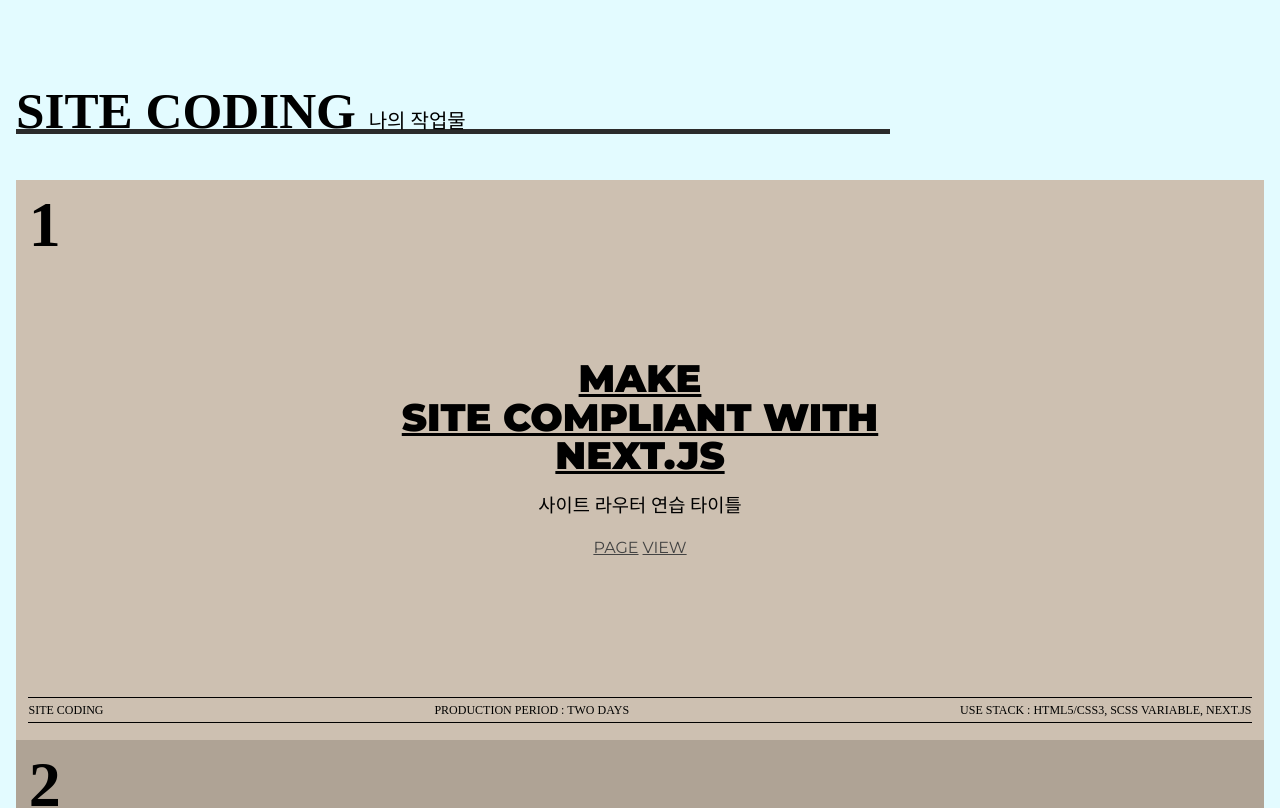
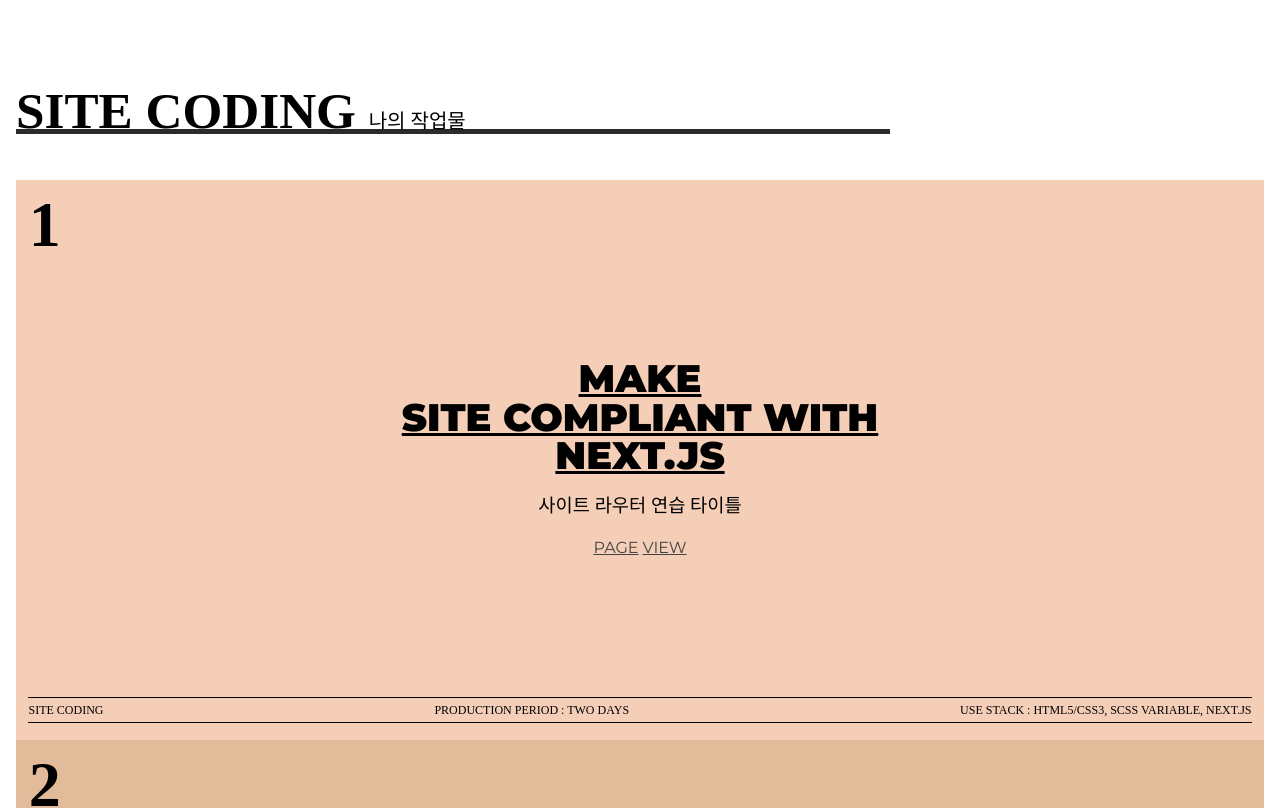
Before and after one commit to sini1004/PORTFOLIO, a React (Create React App) app: page /site in a window 1280 px wide. Shown: the top 808 px of the page. Built offline with nearby package versions, Linux system fonts and the light colour scheme; a small style sheet from the web is missing; a web font is replaced by a local one.

Commit message:
포트폴리오 부분에서 프로젝트로 수정 및 데이터 추가 진행, 기본 색상 수정

```diff
--- a/src/assets/scss/section/_port.scss
+++ b/src/assets/scss/section/_port.scss
@@ -1,12 +1,12 @@
-#port {
+#pro {
   width: 100%;
   margin-top: 30vh;
   // overflow: hidden;
 }
-.port__inner {
+.pro__inner {
   padding: 16px;
 
-  .port__title {
+  .pro__title {
     width: 100%;
     height: 5vw;
     font-size: 4vw;
@@ -25,12 +25,12 @@
       line-height: 2;
     }
   }
-  .port__wrap {
+  .pro__wrap {
     display: flex;
     flex-wrap: wrap;
-    width: 6000px;
+    width: 5000px;
 
-    .port__item {
+    .pro__item {
       width: 500px;
       height: 70vh;
       background-color: var(--subBg100);
@@ -53,16 +53,16 @@
         background-color: var(--subBg500);
       }
       &.p6 {
-        background-color: var(--subBg100);
+        background-color: var(--subBg600);
       }
       &.p7 {
-        background-color: var(--subBg200);
+        background-color: var(--subBg700);
       }
       .num {
         font-size: 2rem;
         font-family: var(--mainNum-font);
       }
-      .img {
+      .pro__img {
         display: block;
         margin-top: -20px;
         transition: margin-top 0.3s;
@@ -71,6 +71,7 @@
           border-radius: 5px;
           filter: saturate(0%);
           transition: all 0.3s;
+          height: 260px;
         }
 
         &:hover {
@@ -83,27 +84,29 @@
       }
       .title {
         font-size: 1.5rem;
-        text-align: center;
         padding: 0.8rem 0;
         font-weight: 700;
-        color: var(--black100);
-        border-bottom: 2px solid var(--black100);
+        color: var(--white);
+        border-bottom: 3px solid var(--white);
         margin-bottom: 1rem;
       }
-      .desc {
-        font-size: 1rem;
+      .date {
+        font-size: 1.2rem;
+        opacity: 0.7;
       }
-      .site {
-        border: 1px solid var(--black100);
+      .btn {
+        border: 2px solid var(--white);
         display: block;
         text-align: center;
         padding: 0.625rem 1.5rem;
         margin-top: 1.5rem;
         transition: all 0.2s;
+        cursor: pointer;
+        border-radius: 5px;
 
         &:hover {
-          background-color: var(--black100);
-          color: var(--white);
+          background-color: var(--white);
+          color: var(--black100);
         }
       }
     }
--- a/src/assets/scss/setting/_vars.scss
+++ b/src/assets/scss/setting/_vars.scss
@@ -3,12 +3,18 @@
   --mainKor-font: "nanumSquareNeo";
   --mainNum-font: "gmarket";
 
-  --mainBg-color: #e3fbff;
-  --subBg100: #cdc0b1;
-  --subBg200: #afa395;
-  --subBg300: #81887c;
-  --subBg400: #afa7a2;
-  --subBg500: #a6afa2;
+  --mainBg-color: #ffbe98;
+  --subBg100: #f4ceb7;
+  --subBg200: #e2bb9a;
+  --subBg300: #d68861;
+  --subBg400: #ca848a;
+  --subBg500: #964f4c;
+  --subBg600: #a78c7b;
+  --subBg700: #dbc8bd;
+  --subBg800: #85677b;
+  --subBg900: #c5a253;
+
+  //#ffbe98, #f4ceb7, #d68861, #e2bb9a , #ca848a, #964f4c, #a78c7b, #dbc8bd, #85677b, #c5a253
 
   --white: #fff;
   --black: #000;
@@ -45,5 +51,5 @@
 }
 
 body {
-  background-color: var(--mainBg-color);
+  background-color: var(--white);
 }
--- a/src/components/Port.jsx
+++ b/src/components/Port.jsx
@@ -1,6 +1,7 @@
 import React, { useEffect, useRef } from "react";
+import { Link } from "react-router-dom";
 
-import { portText } from "../constants";
+import { proText } from "../constants";
 import { gsap } from "gsap";
 import { ScrollTrigger } from "gsap/ScrollTrigger";
 
@@ -34,37 +35,33 @@ const Port = () => {
   }, []);
 
   return (
-    <section id="port" ref={horizontalRef}>
-      <div className="port__inner">
-        <div className="port__title">
-          portfolio <em>포폴 작업물</em>
+    <section id="pro" ref={horizontalRef}>
+      <div className="pro__inner">
+        <div className="pro__title">
+          Project <em>프로젝트 작업물</em>
         </div>
-        <div className="port__wrap">
-          {portText.map((port, key) => (
+        <div className="pro__wrap">
+          {proText.map((pro, key) => (
             <article
-              className={`port__item p${key + 1}`}
+              className={`pro__item p${key + 1}`}
               key={key}
               ref={(el) => (sectionsRef.current[key] = el)}
             >
-              <span className="num">{port.num}.</span>
+              <span className="num">{pro.num}</span>
               <a
-                href={port.code}
+                href={pro.link}
                 target="_blank"
-                className="img"
+                className="pro__img"
                 rel="noreferrer"
               >
-                <img src={port.img} alt={port.name} />
+                <img src={pro.main} alt={pro.mainalt} />
               </a>
-              <h3 className="title">{port.title}</h3>
-              <p className="desc">{port.desc}</p>
-              <a
-                href={port.view}
-                target="_blank"
-                className="site"
-                rel="noreferrer"
-              >
-                사이트 보기
-              </a>
+              <h3 className="title">{pro.title}</h3>
+              <p className="date">{pro.period}</p>
+
+              <div className="btn">
+                <Link to={`/page-detail/${pro.id}`}>page</Link>
+              </div>
             </article>
           ))}
         </div>
--- a/src/constants/index.js
+++ b/src/constants/index.js
@@ -6,6 +6,8 @@ import logoimg01 from "../assets/img/page/logo/logo01.jpg";
 import logoimg02 from "../assets/img/page/logo/logo02.png";
 import logoimg03 from "../assets/img/page/logo/logo03.png";
 import logoimg04 from "../assets/img/page/logo/logo04.svg";
+import mainimg01 from "../assets/img/page/screen/mainimg01.jpg";
+import mainimg02 from "../assets/img/page/screen/mainimg02.jpg";
 import scrimg01 from "../assets/img/page/screen/screen01.jpg";
 
 export const headerNav = [
@@ -57,7 +59,7 @@ export const siteText = [
     id: 1,
     logoimg: logoimg01,
     logoalt: "여성가족부",
-    period: "2023.2 - 2023.4",
+    period: "2023.2 - 2024.6",
     text: ["make", "site compliant with", "next.js"],
     title: "사이트 라우터 연습 타이틀",
     link: "https://mogefdatacontest.co.kr/",
@@ -76,10 +78,13 @@ export const siteText = [
     id: 2,
     logoimg: logoimg03,
     logoalt: "전통문화혁신플랫폼",
+    period: "2023.11 - 2024.2",
     text: ["make", "site compliant with", "vue.js"],
     title: "뷰를 이용한 사이트 제작",
     link: "http://chsr.re.kr/",
     desc: "",
+    screen: scrimg01,
+    screenalt: "전통문화혁신플랫폼",
     code: "https://github.com/webstoryboy/port2023-vue",
     view: "https://port2023-vue.netlify.app",
     info: [
@@ -106,6 +111,88 @@ export const siteText = [
   },
   {
     id: 4,
+    logoimg: logoimg01,
+    logoalt: "여성가족부",
+    text: ["make", "site compliant with", "next.js"],
+    title: "사이트 라우터 연습 타이틀",
+    link: "https://mogefdatacontest.co.kr/",
+    desc: "기존 서비스의 안정적인 운영을 위해 유지보수와 개선 작업을 진행하는 한편, 새로운 서비스의 UI 개발 업무도 맡았습니다.",
+    code: "https://github.com/webstoryboy/port2023-next",
+    view: "https://port2023-next.netlify.app",
+    info: [
+      "site coding",
+      "production period : two days",
+      "use stack : HTML5/CSS3, Scss Variable, next.js",
+    ],
+  },
+];
+
+export const proText = [
+  //  프로젝트 : 여가부-개방관리시스템,공모전 사이트 / 에너지기술연구원관리자페이지 /전통문화플랫폼
+  {
+    id: 1,
+    num: "01",
+    logoimg: logoimg01,
+    logoalt: "여성가족부",
+    period: "2023.2 - 2024.6",
+    text: ["make", "site compliant with", "next.js"],
+    title: "여성가족부 공모전",
+    link: "https://mogefdatacontest.co.kr/",
+    desc: "'청소년데이터 융복합 분석·활용 공모전' 은 여성가족부에서 주최하는 공모전 웹 사이트로서 공모전 접수를 할 수 있으며, 공모전 개요, 요강과 접수 확인이 가능합니다.",
+    main: mainimg01,
+    mainalt: "프로젝트1",
+    screen: scrimg01,
+    screenalt: "공모전공공데이터검색기능",
+    code: "https://github.com/webstoryboy/port2023-next",
+    view: "https://port2023-next.netlify.app",
+    info: [
+      "site coding",
+      "production period : two days",
+      "use stack : HTML5/CSS3, Scss Variable, next.js",
+    ],
+  },
+  {
+    id: 2,
+    num: "02",
+    logoimg: logoimg03,
+    logoalt: "전통문화혁신플랫폼",
+    period: "2023.11 - 2024.2",
+    text: ["make", "site compliant with", "vue.js"],
+    title: "뷰를 이용한 사이트 제작",
+    link: "http://chsr.re.kr/",
+    desc: "",
+    main: mainimg02,
+    mainalt: "프로젝트2",
+    screen: scrimg01,
+    screenalt: "전통문화혁신플랫폼",
+    code: "https://github.com/webstoryboy/port2023-vue",
+    view: "https://port2023-vue.netlify.app",
+    info: [
+      "site coding",
+      "production period : two days",
+      "use stack : HTML5/CSS3, Scss Variable, vue",
+    ],
+  },
+  {
+    id: 3,
+    num: "03",
+    logoimg: logoimg03,
+    logoalt: "전통문화혁신플랫폼",
+    text: ["make", "site compliant with", "vue.js"],
+    title: "뷰를 이용한 사이트 제작",
+    link: "http://chsr.re.kr/",
+    desc: "",
+    code: "https://github.com/webstoryboy/port2023-vue",
+    view: "https://port2023-vue.netlify.app",
+    info: [
+      "site coding",
+      "production period : two days",
+      "use stack : HTML5/CSS3, Scss Variable, vue",
+    ],
+  },
+  {
+    id: 4,
+    num: "04",
     logoimg: logoimg01,
     logoalt: "여성가족부",
     text: ["make", "site compliant with", "next.js"],
```
Also changed, not shown: src/assets/img/page/screen/mainimg01.jpg (added), src/assets/img/page/screen/mainimg02.jpg (added).
